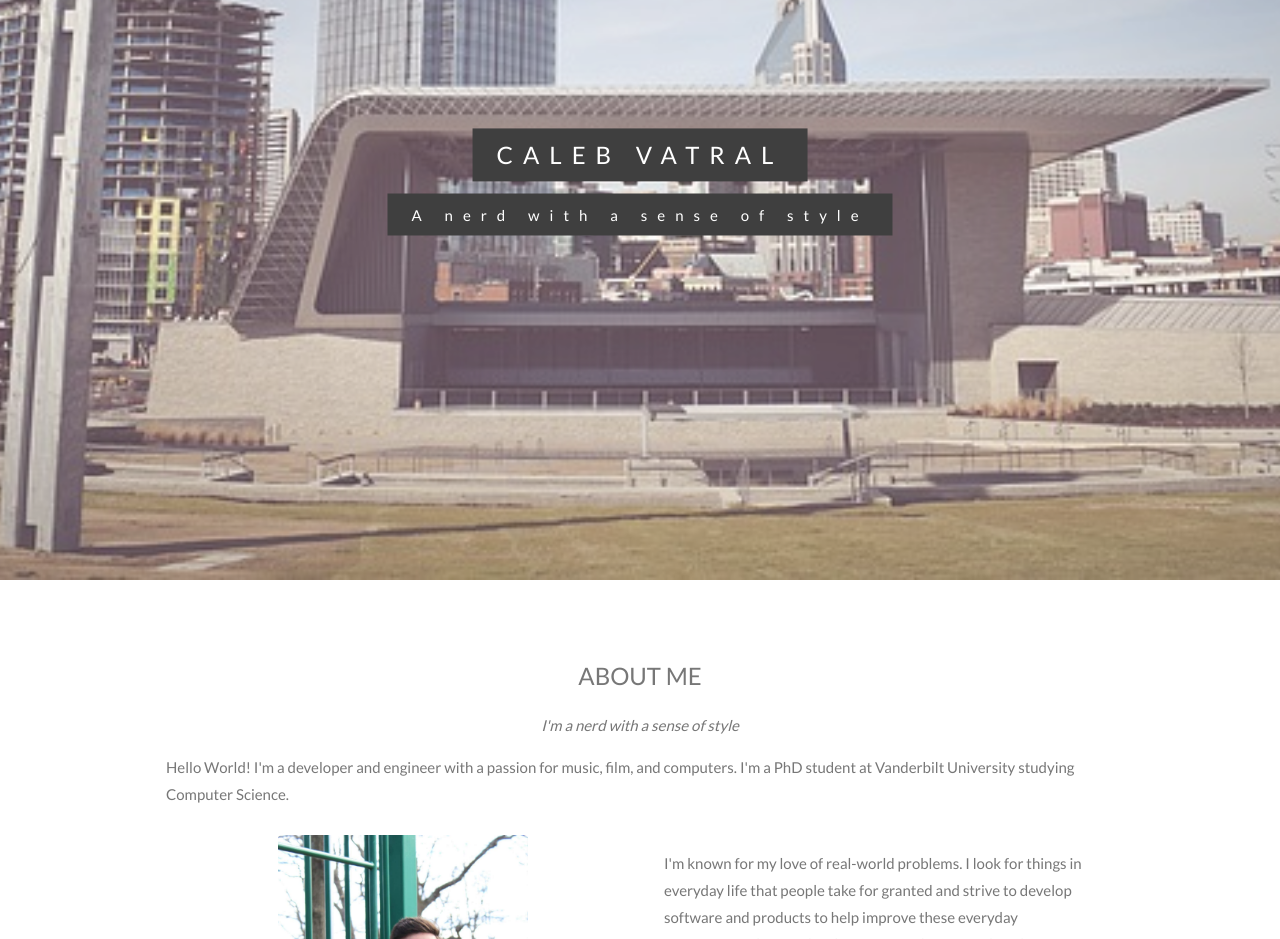
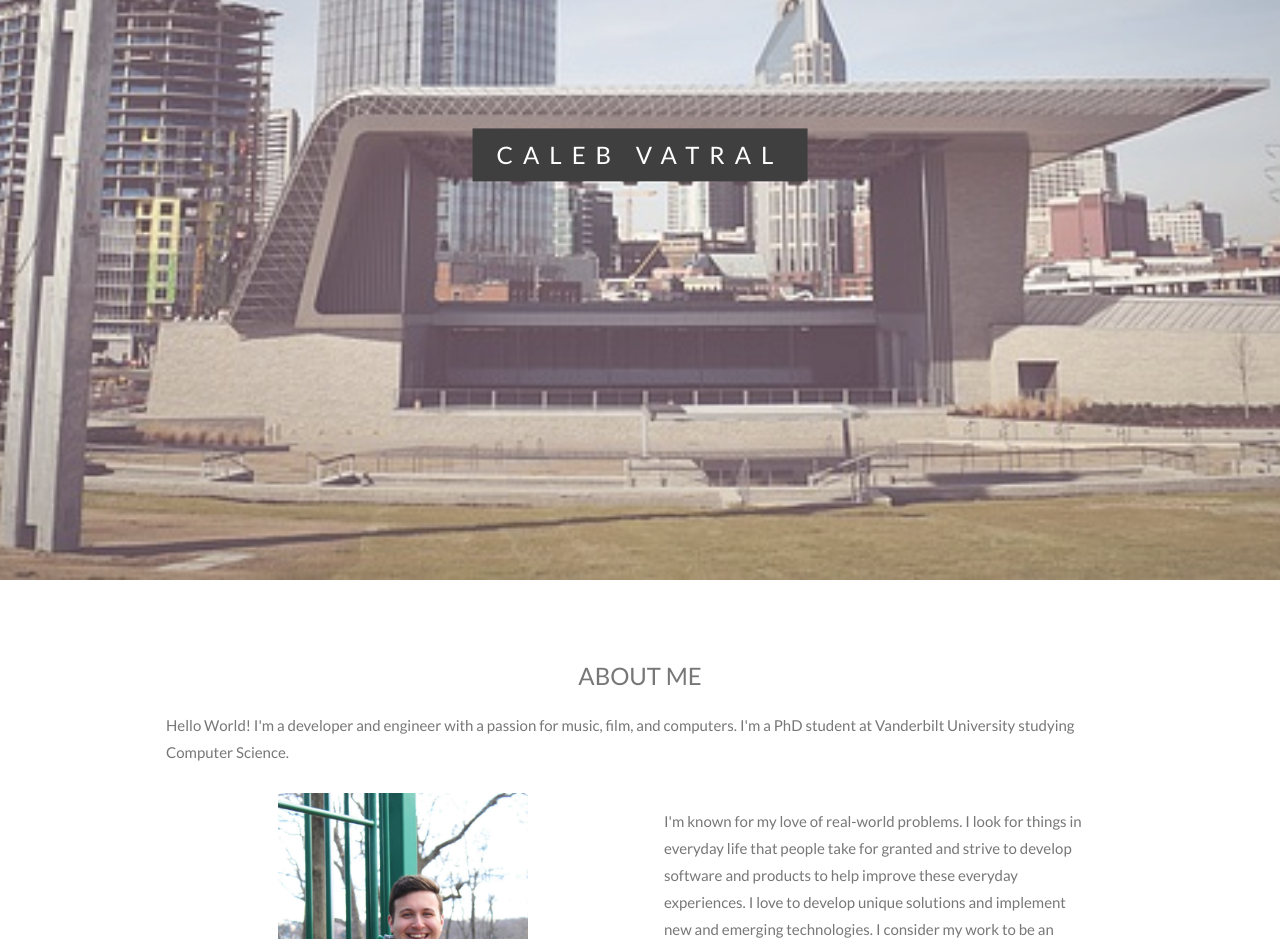
Before and after one commit to kbvatral/kbvatral.github.io, a plain HTML site: page index.html in a window 1280 px wide. Shown: the part 220-1159 px from the top of the page. Drawn offline with nearby package versions, Linux system fonts and the light colour scheme.

Commit message:
Remove tagline
Remove "nerd with a sense of style" tagline

```diff
--- a/index.html
+++ b/index.html
@@ -118,7 +118,7 @@ body, html {
   <div class="w3-display-middle" style="white-space:nowrap; padding-bottom:50px;">
     <span class="w3-center w3-padding-large w3-black w3-xlarge w3-wide w3-animate-opacity">CALEB VATRAL</span>
   </div>
-  <div class="w3-display-middle" style="white-space:nowrap; padding-top:70px;">
+  <div class="w3-display-middle hidden" style="white-space:nowrap; padding-top:70px;">
     <span class="w3-center w3-padding-large w3-black w3-wide w3-animate-opacity">A nerd with a sense of style</span>
   </div>
 </div>
@@ -126,7 +126,6 @@ body, html {
 <!-- Container (About Section) -->
 <div class="w3-content w3-container w3-padding-64" id="about">
   <h3 class="w3-center">ABOUT ME</h3>
-  <p class="w3-center"><em>I'm a nerd with a sense of style</em></p>
   <p>Hello World! I'm a developer and engineer with a passion for music, film, and computers. I'm a PhD student at Vanderbilt University studying Computer Science.</p>
   <div class="w3-row">
     <div class="w3-col m6 w3-center w3-padding-large">
```
